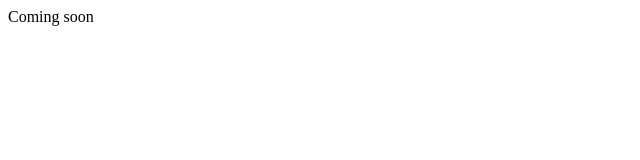
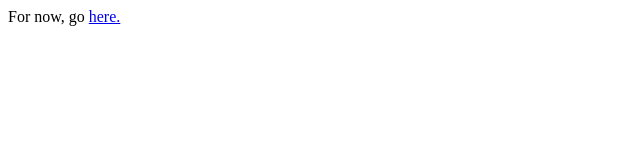
Before and after one commit to jasonperry/jasonperry.github.io, a plain HTML site: page index.html in a window 1280 px wide. Shown: the full height of the page, 0-640 px from the left. Drawn offline with Linux system fonts and the light colour scheme.

Commit message:
redirect to Lewis webpage

```diff
--- a/index.html
+++ b/index.html
@@ -1,5 +1,5 @@
 <html>
 <body>
-    Coming soon
+For now, go <a href="https://www.cs.lewisu.edu/~perryjn">here.</a>
 </body>
 </html>
```
